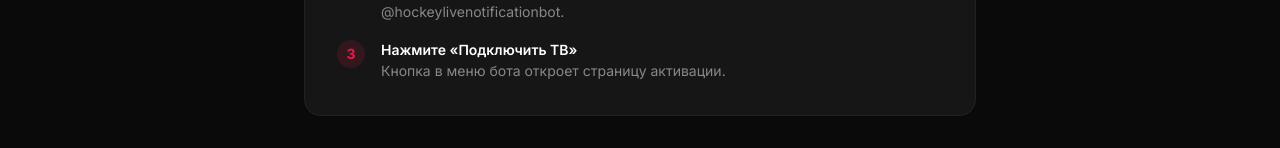
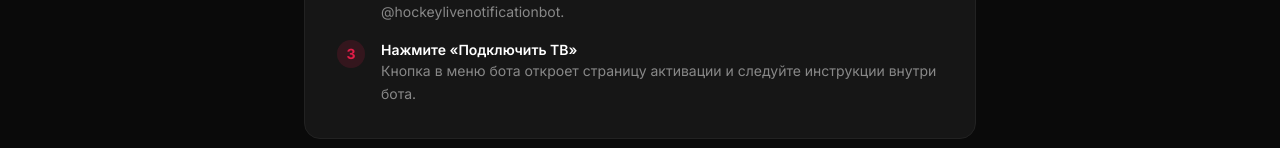
Before and after one commit to Alex071199/hockey, a Next.js app in the folder frontend/: page /download in a window 1280 px wide. Shown: the part 727-875 px from the top of the page. Built offline with nearby package versions, Linux system fonts and the light colour scheme; no server answers.

Commit message:
chore: reword step 3 on download page

```diff
--- a/frontend/src/app/download/page.tsx
+++ b/frontend/src/app/download/page.tsx
@@ -19,7 +19,7 @@ const steps = [
   },
   {
     title: "Нажмите «Подключить ТВ»",
-    text: "Кнопка в меню бота откроет страницу активации.",
+    text: "Кнопка в меню бота откроет страницу активации и следуйте инструкции внутри бота.",
   },
 ];
 
```
